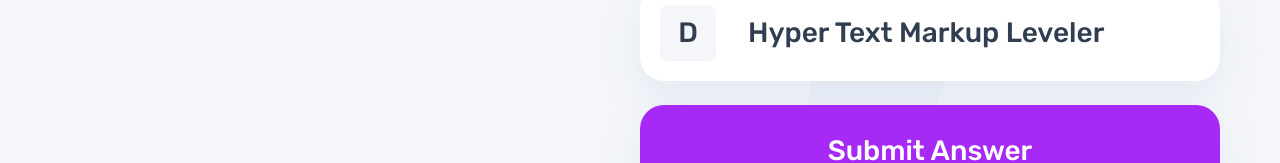
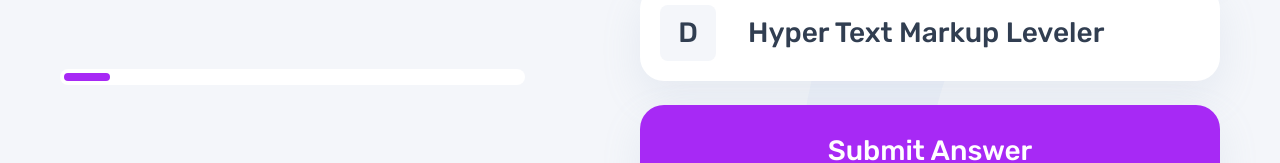
Before and after one commit to marcel-schmidt-dev/quiz-app, an Angular app: page / in a window 1280 px wide. Both pictures are taken after a click on the button "HTML". Shown: the part 567-730 px from the top of the page. Built offline with nearby package versions, Linux system fonts and the light colour scheme.

Commit message:
added ProgressBar

```diff
--- a/src/app/components/quiz/quiz.component.html
+++ b/src/app/components/quiz/quiz.component.html
@@ -12,10 +12,17 @@
 } @else {
 <div class="quiz">
   <div>
-    <span class="font-body-s"
-      >Question {{ activeQuestionIndex + 1 }} of {{ maxQuestionCount }}</span
-    >
-    <p class="font-heading-m">{{ question }}</p>
+    <div>
+      <span class="font-body-s"
+        >Question {{ activeQuestionIndex + 1 }} of {{ maxQuestionCount }}</span
+      >
+      <p class="font-heading-m">{{ question }}</p>
+    </div>
+
+    <progress
+      [value]="activeQuestionIndex + 1"
+      [max]="maxQuestionCount"
+    ></progress>
   </div>
   <div>
     @for (possibleAnswer of possibleAnswers; track $index) {
--- a/src/app/components/quiz/quiz.component.scss
+++ b/src/app/components/quiz/quiz.component.scss
@@ -1,3 +1,5 @@
+@import '../../../vars';
+
 .quiz {
     width: 100%;
     display: flex;
@@ -6,6 +8,10 @@
         width: 50%;
 
         &:first-child {
+            display: flex;
+            flex-direction: column;
+            justify-content: space-between;
+
             span {
                 display: block;
                 margin-bottom: 28px;
@@ -13,6 +19,26 @@
 
             p {
                 max-width: 465px;
+            }
+
+            progress {
+                margin-bottom: 112px;
+                width: 100%;
+                max-width: 465px;
+                background-color: $pure-white;
+                height: 16px;
+                border-radius: 100vw;
+                padding: 4px;
+
+                &::-webkit-progress-bar {
+                    background-color: $pure-white;
+                    border-radius: 100vw;
+                }
+
+                &::-webkit-progress-value {
+                    background-color: $purple;
+                    border-radius: 100vw;
+                }
             }
         }
 
```
